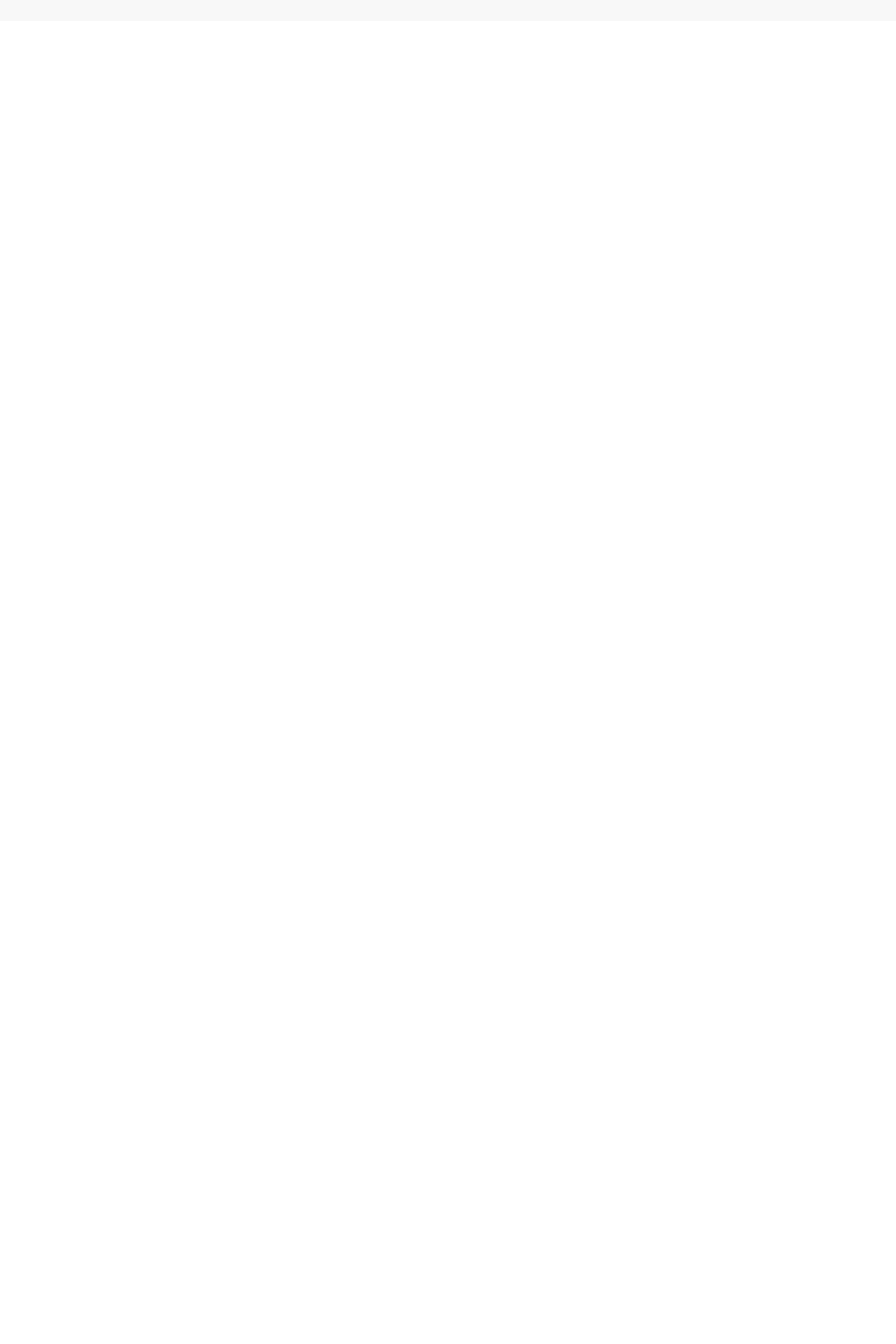
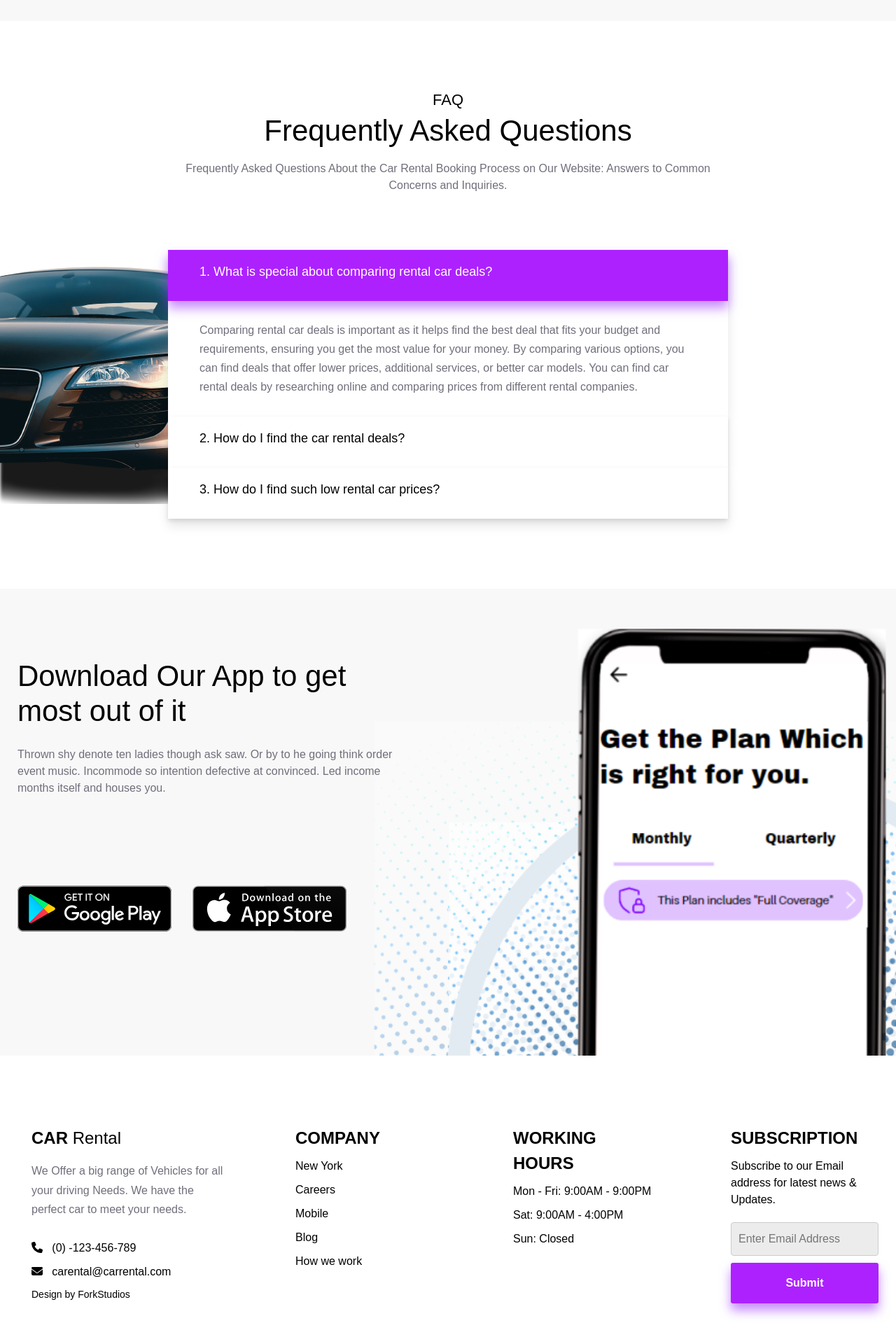
Before and after one commit to 07Onkar/car_rental_test, a React (Create React App) app in the folder car_rental_test/ClientApp/: page / in a window 1280 px wide. Shown: the part 3940-5860 px from the top of the page at 70% size. Before the commit the page ends 3970 px from the top, so only its background shows below. Built offline with nearby package versions, Linux system fonts and the light colour scheme.

Commit message:
Added Multiple Components (Download , FAQ  , Footer)

```diff
--- /dev/null
+++ b/car_rental_test/ClientApp/src/components/Download.js
@@ -0,0 +1,28 @@
+import React, { Component } from "react";
+import Img1 from "../images/download/apple-store.svg";
+import Img2 from "../images/download/google-store.svg";
+
+export class Download extends Component {
+  render() {
+    return (
+      <>
+        <section className="download-section">
+          <div className="container">
+            <div className="download-text">
+              <h2>Download Our App to get most out of it</h2>
+              <p>
+                Thrown shy denote ten ladies though ask saw. Or by to he going
+                think order event music. Incommode so intention defective at
+                convinced. Led income months itself and houses you.
+              </p>
+              <div className="download-text_btns">
+                <img src={Img2} alt="download-img" />
+                <img src={Img1} alt="download-img" />
+              </div>
+            </div>
+          </div>
+        </section>
+      </>
+    );
+  }
+}
--- /dev/null
+++ b/car_rental_test/ClientApp/src/components/Faq.js
@@ -0,0 +1,129 @@
+import React, { Component } from "react";
+import { useState } from "react"; // You can remove this line since useState won't be used in the class component
+
+export class Faq extends Component {
+  constructor(props) {
+    super(props);
+
+    this.state = {
+      activeQ: "q1",
+    };
+  }
+
+  openQ = (id) => {
+    this.setState((prevState) => ({
+      activeQ: prevState.activeQ === id ? "" : id,
+    }));
+  };
+
+  getClassAnswer = (id) => {
+    const { activeQ } = this.state;
+    return activeQ === id ? "active-answer" : "";
+  };
+
+  getClassQuestion = (id) => {
+    const { activeQ } = this.state;
+    return activeQ === id ? "active-question" : "";
+  };
+
+  render() {
+    return (
+      <>
+        <section className="faq-section">
+          <div className="container">
+            <div className="faq-content">
+              <div className="faq-content_title">
+                <h5>FAQ</h5>
+                <h2>Frequently Asked Questions</h2>
+                <p>
+                  Frequently Asked Questions About the Car Rental Booking
+                  Process on Our Website: Answers to Common Concerns and
+                  Inquiries.
+                </p>
+              </div>
+
+              <div className="all-questions">
+                <div className="faq-box">
+                  <div
+                    id="q1"
+                    onClick={() => this.openQ("q1")}
+                    className={`faq-box_question  ${this.getClassQuestion(
+                      "q1"
+                    )}`}
+                  >
+                    <p>1. What is special about comparing rental car deals?</p>
+                    <i className="fa-solid fa-angle-down"></i>
+                  </div>
+                  <div
+                    id="q1"
+                    onClick={() => this.openQ("q1")}
+                    className={`faq-box_answer ${this.getClassAnswer("q1")}`}
+                  >
+                    Comparing rental car deals is important as it helps find
+                    the best deal that fits your budget and requirements,
+                    ensuring you get the most value for your money. By comparing
+                    various options, you can find deals that offer lower prices,
+                    additional services, or better car models. You can find car
+                    rental deals by researching online and comparing prices
+                    from different rental companies.
+                  </div>
+                </div>
+                <div className="faq-box">
+                  <div
+                    id="q2"
+                    onClick={() => this.openQ("q2")}
+                    className={`faq-box_question ${this.getClassQuestion(
+                      "q2"
+                    )}`}
+                  >
+                    <p>2. How do I find the car rental deals?</p>
+                    <i className="fa-solid fa-angle-down"></i>
+                  </div>
+                  <div
+                    id="q2"
+                    onClick={() => this.openQ("q2")}
+                    className={`faq-box_answer ${this.getClassAnswer("q2")}`}
+                  >
+                    You can find car rental deals by researching online and
+                    comparing prices from different rental companies. Websites
+                    such as Expedia, Kayak, and Travelocity allow you to compare
+                    prices and view available rental options. It is also
+                    recommended to sign up for email newsletters and follow
+                    rental car companies on social media to be informed of any
+                    special deals or promotions.
+                  </div>
+                </div>
+                <div className="faq-box">
+                  <div
+                    id="q3"
+                    onClick={() => this.openQ("q3")}
+                    className={`faq-box_question ${this.getClassQuestion(
+                      "q3"
+                    )}`}
+                  >
+                    <p>3. How do I find such low rental car prices?</p>
+                    <i className="fa-solid fa-angle-down"></i>
+                  </div>
+                  <div
+                    id="q3"
+                    onClick={() => this.openQ("q3")}
+                    className={`faq-box_answer ${this.getClassAnswer("q3")}`}
+                  >
+                    Book in advance: Booking your rental car ahead of time can
+                    often result in lower prices. Compare prices from multiple
+                    companies: Use websites like Kayak, Expedia, or Travelocity
+                    to compare prices from multiple rental car companies. Look
+                    for discount codes and coupons: Search for discount codes
+                    and coupons that you can use to lower the rental price.
+                    Renting from an off-airport location can sometimes result
+                    in lower prices.
+                  </div>
+                </div>
+              </div>
+            </div>
+          </div>
+        </section>
+      </>
+    );
+  }
+}
--- /dev/null
+++ b/car_rental_test/ClientApp/src/components/Footer.js
@@ -0,0 +1,91 @@
+import React, { Component } from "react";
+import { FontAwesomeIcon } from "@fortawesome/react-fontawesome";
+import { faPhone, faEnvelope } from "@fortawesome/free-solid-svg-icons";
+
+export class Footer extends Component {
+  render() {
+    return (
+      <>
+        <footer>
+          <div className="container">
+            <div className="footer-content">
+              <ul className="footer-content_1">
+                <li>
+                  <span>CAR</span> Rental
+                </li>
+                <li>
+                  We Offer a big range of Vehicles for all your driving Needs.
+                  We have the perfect car to meet your needs.
+                </li>
+                <li>
+                  <a href="tel:0123456789">
+                    <FontAwesomeIcon icon={faPhone} /> &nbsp; (0) -123-456-789
+                  </a>
+                </li>
+                <li>
+                  <a href="mailto:carental@carrental.com">
+                    <FontAwesomeIcon icon={faEnvelope} /> &nbsp;
+                    carental@carrental.com
+                  </a>
+                </li>
+                <li>
+                  <a
+                    style={{ fontSize: "14px" }}
+                    href="https://forkyou.com"
+                    rel="noreferrer"
+                    target="_blank"
+                  >
+                    Design by ForkStudios
+                  </a>
+                </li>
+              </ul>
+
+              <ul className="footer-content_2">
+                <li>Company</li>
+                <li>
+                  <a href="#home">New York</a>
+                </li>
+                <li>
+                  <a href="#home">Careers</a>
+                </li>
+                <li>
+                  <a href="#home">Mobile</a>
+                </li>
+                <li>
+                  <a href="#home">Blog</a>
+                </li>
+                <li>
+                  <a href="#home">How we work</a>
+                </li>
+              </ul>
+
+              <ul className="footer-content_2">
+                <li>Working Hours</li>
+                <li>Mon - Fri: 9:00AM - 9:00PM</li>
+                <li>Sat: 9:00AM - 4:00PM</li>
+                <li>Sun: Closed</li>
+              </ul>
+
+              <ul className="footer-content_2">
+                <li>Subscription</li>
+                <li>
+                  <p>Subscribe to our Email address for latest news & Updates.</p>
+                </li>
+                <li>
+                  <input
+                    type="email"
+                    name="email"
+                    placeholder="Enter Email Address"
+                  />
+                </li>
+                <li>
+                  <button className="submit-email">Submit</button>
+                </li>
+              </ul>
+            </div>
+          </div>
+        </footer>
+      </>
+    );
+  }
+}
--- a/car_rental_test/ClientApp/src/components/pages/Layout.js
+++ b/car_rental_test/ClientApp/src/components/pages/Layout.js
@@ -7,7 +7,9 @@ import { PlanTrip } from '../PlanTrip';
 import { PickCar } from '../PickCar';
 import {Banner} from "../Banner";
 import { Testimonials } from '../Testimonials';
-
+import { Faq } from '../Faq';
+import { Download } from '../Download';
+import {Footer} from "../Footer"
 export class Layout extends Component {
   static displayName = Layout.name;
 
@@ -22,6 +24,9 @@ export class Layout extends Component {
         <Banner/>
         {/* Add the ChooseUs Folder */}
         <Testimonials/>
+        <Faq/>
+        <Download/>
+        <Footer/>
         <ScrollTop/>
       </div>
     );
```
